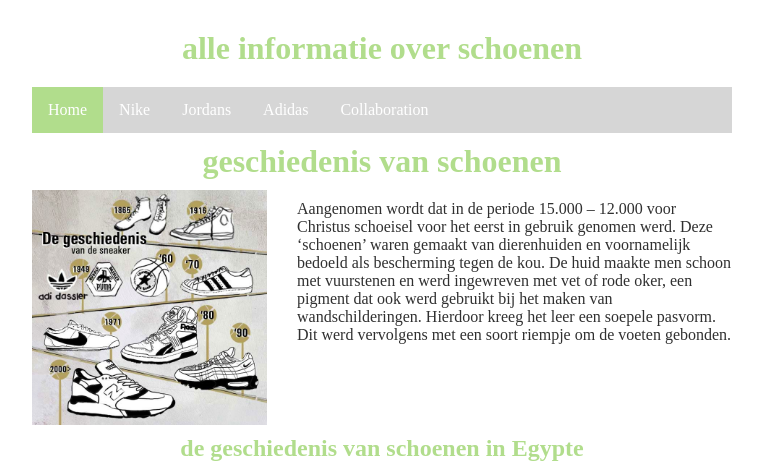
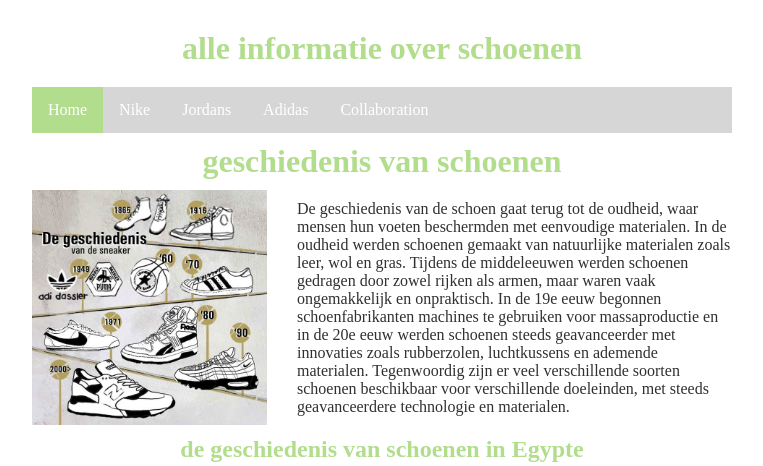
Before and after one commit to emmaus-archief/2223-4H-website-4hin2-dorian, a plain HTML site: page index.html in a window 1280 px wide. Shown: the top 466 px of the page, without its empty margins (258-1021 px from the left). Drawn offline with Linux system fonts and the light colour scheme.

Commit message:
klaar update

```diff
--- a/index.html
+++ b/index.html
@@ -4,7 +4,7 @@
 
 <head>
   <link rel="stylesheet" href="style.css" />
-  <title>Dit is een website over schoenen</title>
+  <title>Website over schoenen</title>
   <meta charset="UTF-8" />
 </head>
 
@@ -27,18 +27,20 @@
 
     <main>
       <h1>geschiedenis van schoenen</h1>
-      <div class="rij">
+      <div>
         <img class="kolomLinks" src="afbeeldingen/Geschiedenis-sneaker-1.jpg" alt="geschiedenis sneakers">
         <p class="kolomRechts">
-          Aangenomen wordt dat in de periode 15.000 – 12.000 voor Christus schoeisel voor het eerst in gebruik
-          genomen werd. Deze ‘schoenen’ waren gemaakt van dierenhuiden en voornamelijk bedoeld als bescherming tegen
-          de kou. De huid maakte men schoon met vuurstenen en werd ingewreven met vet of rode oker, een pigment dat
-          ook werd gebruikt bij het maken van wandschilderingen. Hierdoor kreeg het leer een soepele pasvorm. Dit werd
-          vervolgens met een soort riempje om de voeten gebonden.
+          De geschiedenis van de schoen gaat terug tot de oudheid, waar mensen hun voeten beschermden met eenvoudige
+          materialen. In de oudheid werden schoenen gemaakt van natuurlijke materialen zoals leer, wol en gras. Tijdens
+          de middeleeuwen werden schoenen gedragen door zowel rijken als armen, maar waren vaak ongemakkelijk en
+          onpraktisch. In de 19e eeuw begonnen schoenfabrikanten machines te gebruiken voor massaproductie en in de 20e
+          eeuw werden schoenen steeds geavanceerder met innovaties zoals rubberzolen, luchtkussens en ademende
+          materialen. Tegenwoordig zijn er veel verschillende soorten schoenen beschikbaar voor verschillende
+          doeleinden, met steeds geavanceerdere technologie en materialen.
         </p>
       </div>
       <h2> de geschiedenis van schoenen in Egypte</h2>
-      <div class="rij">
+      <div>
         <img class="kolomLinks" src="afbeeldingen/nike-sportswear_1200x1200.jpg" alt="progress of shoes">
 
         <p class="kolomRechts">
--- a/style.css
+++ b/style.css
@@ -1,9 +1,9 @@
 /* Instellingen om fouten te helpen vinden, uncomment om aan te zetten */
 
-* {                                          /* geldt voor alles */
+                                     /* geldt voor alles */
     /* border: 1px dotted black;         */  /* zorg dat elke box een gestippelde rand krijgt, zodat je de afmeting goed kunt zien, letop dat dit de layout soms kan wijzigen */
     /* background-color: rgba(0,0,0,5%); */  /* zorg dat elke box een doorzichtige donkere achtergrond krijgt, hoe meer boxen in elkaar hoe donkerder de achtergrondkleur */
-}
+
 
 /* Basisinstellingen voor alle pagina's, alleen aanpassen als je pro wilt worden */
 
@@ -115,6 +115,7 @@ nav li a.active {
     background-color: #b1dd8c;
 }
 
+
 .artikel {
   border:solid 1px black;
 }
```
Also changed, not shown: Adidas.html (+6 -2 lines), Collaboration.html (+1 -1 lines), Jordans.html (+1 -1 lines), Nike.html (+1 -1 lines).
